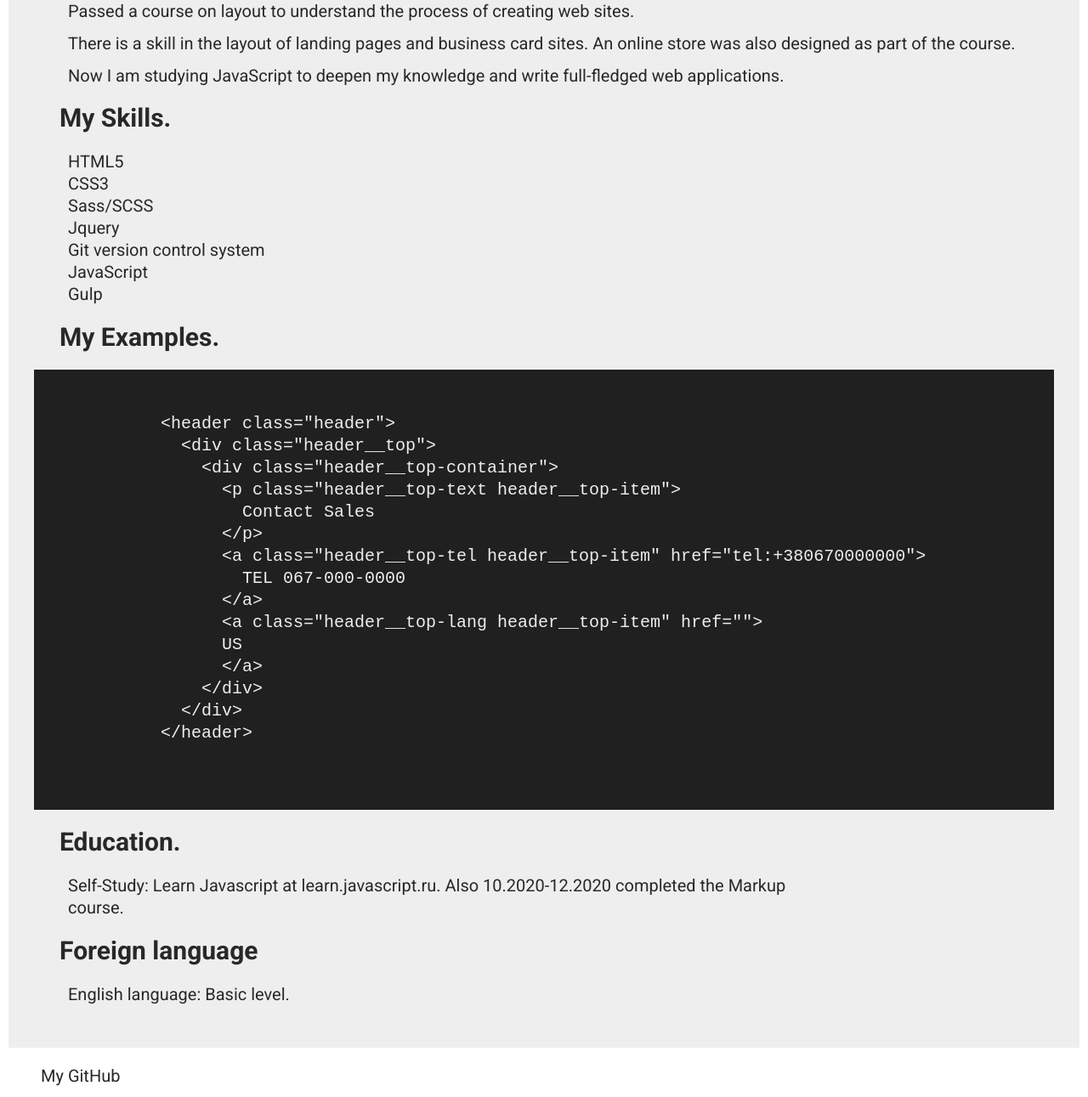
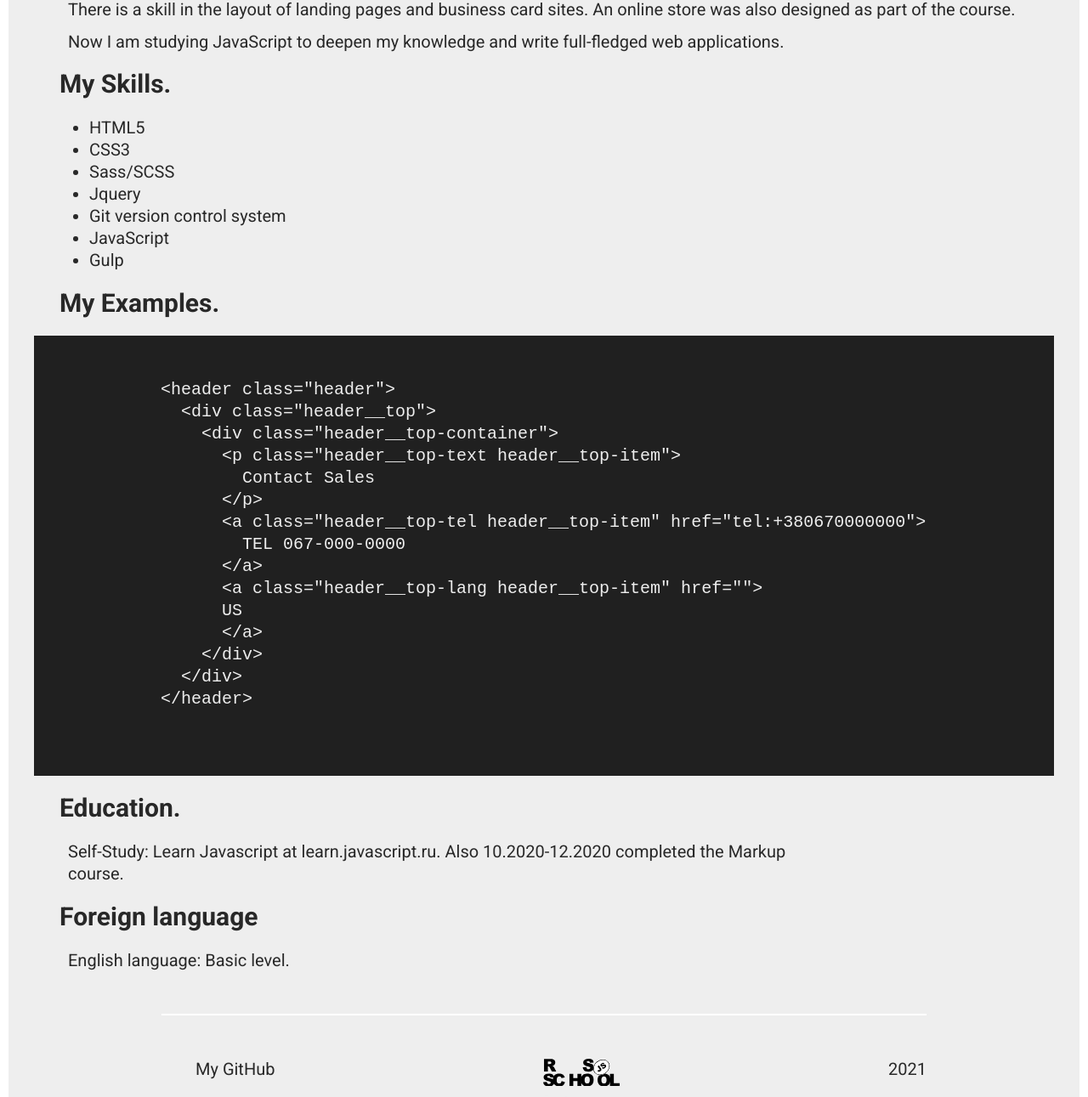
Before and after one commit to yuriipopsui/rsschool-cv, a plain HTML site: page index.html in a window 1280 px wide. Shown: the part 689-1980 px from the top of the page at 85% size. Drawn offline with Linux system fonts and the light colour scheme.

Commit message:
feat: edit CSS file

```diff
--- a/style.css
+++ b/style.css
@@ -12,10 +12,11 @@ a{
   text-decoration: none;
   color: #282828;
 }
-.main{
+.main,
+.footer{
   background-color: #eee;
   max-width: 1200px;
-  padding: 70px 30px 30px;
+  padding: 30px 30px 30px;
   margin: 0 auto;
 }
 .name{
@@ -30,6 +31,17 @@ a{
 }
 .contacts{
   margin-bottom: 30px;
+}
+.skills__list{
+  margin-left: 25px;
+  list-style-type: disc;
+}
+.contacts__list{
+  list-style: square;
+  transition: all 3s;
+}
+.contacts__list-item{
+  transition: all 8s;
 }
 .contacts__list-link:hover{
   border-bottom: 1px solid #282828;
@@ -49,3 +61,19 @@ a{
   background: #202020;
   color: #eee;
 }
+.footer{
+  padding-top: 0;
+}
+.footer__wrapper{
+  max-width: 900px;
+  margin: 0 auto;
+  border-top: 2px solid #fff;
+}
+.footer__list{
+  margin-top: 50px;
+  display: flex;
+  justify-content: space-between;
+}
+.footer__list-item span{
+  color: #eee;
+}
```
